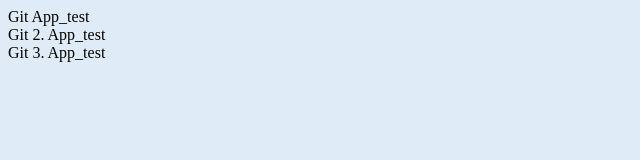
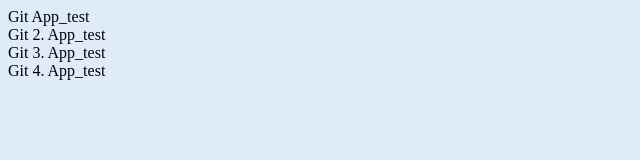
Before and after one commit to DevEljah/App_test, a plain HTML site: page index.html in a window 1280 px wide. Shown: the full height of the page, 0-640 px from the left. Drawn offline with Linux system fonts and the light colour scheme.

Commit message:
4. div add

```diff
--- a/index.html
+++ b/index.html
@@ -11,6 +11,7 @@
     <div class="wrapper">Git App_test</div>
     <div>Git 2. App_test</div>
     <div>Git 3. App_test</div>
+    <div>Git 4. App_test</div>
 
     <script src="index.js"></script>
   </body>
```
